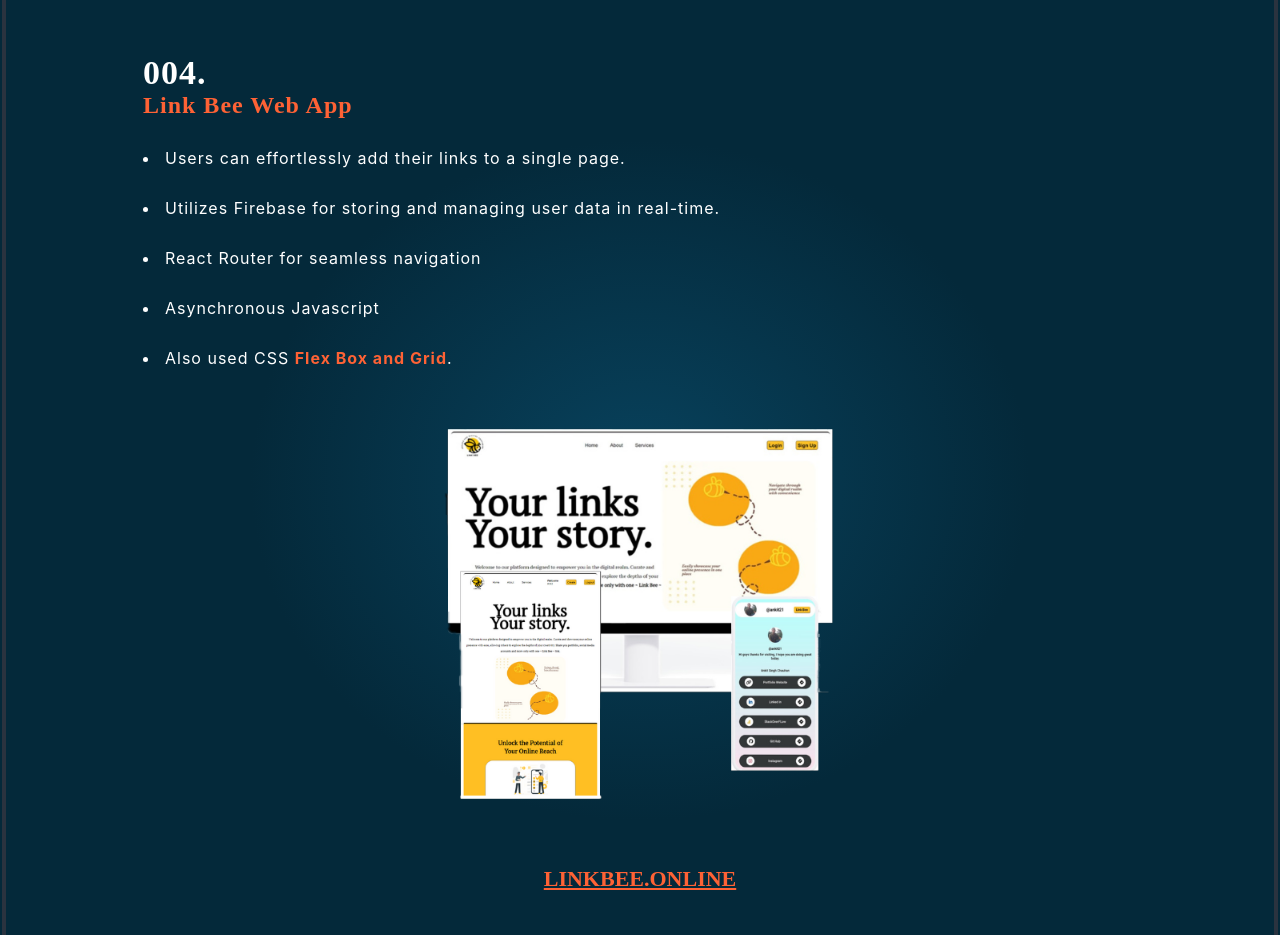
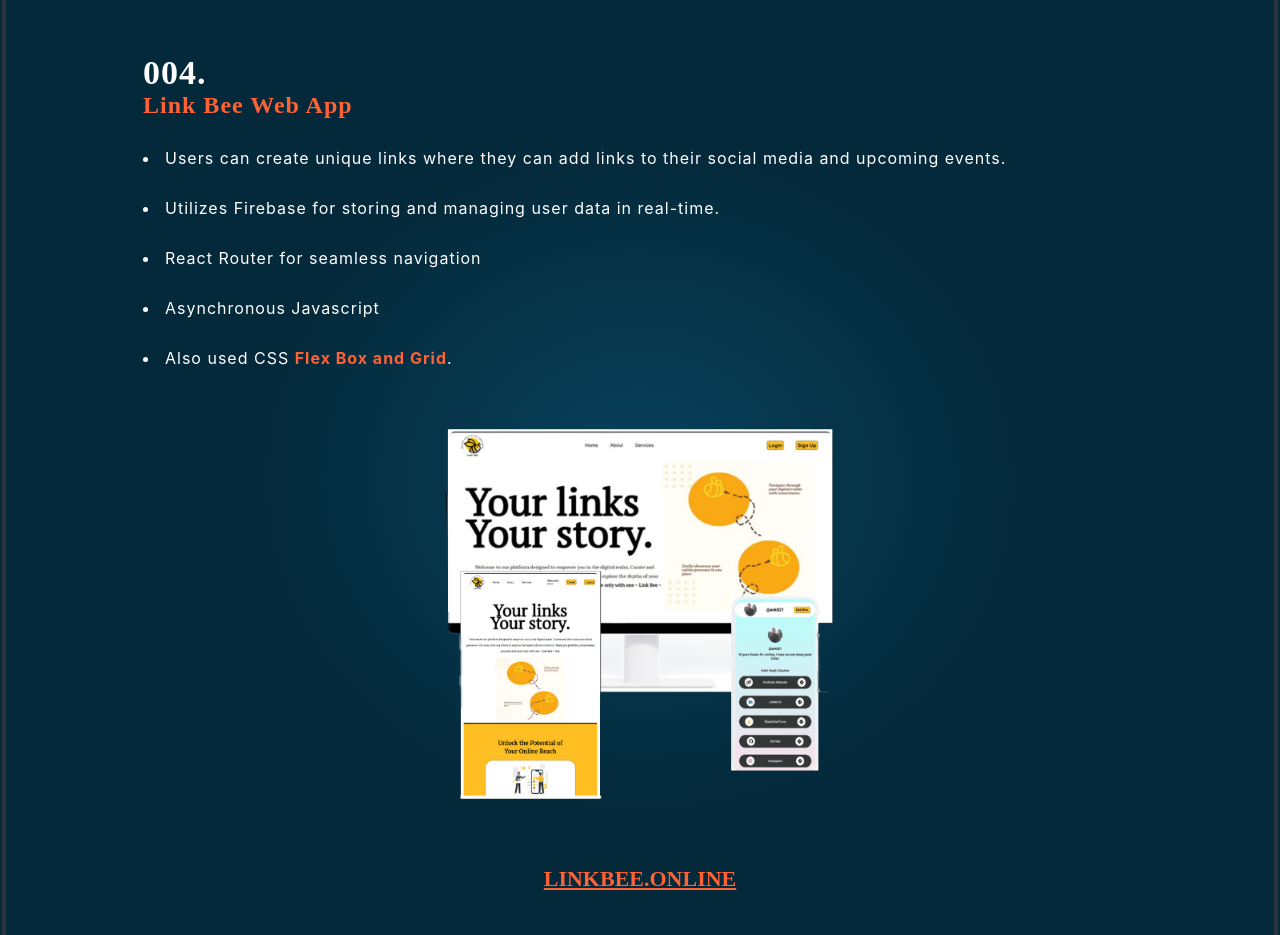
Before and after one commit to ankitsingh2105/Portfolio, a React (Create React App) app: page / in a window 1280 px wide. Shown: the part 6220-7155 px from the top of the page. Built offline with nearby package versions, Linux system fonts and the light colour scheme; a web font is replaced by a local one.

Commit message:
corrections and addition

```diff
--- a/src/COMPONENTS/Newhome.jsx
+++ b/src/COMPONENTS/Newhome.jsx
@@ -586,7 +586,8 @@
                         <div className="bakery" style={greetingstyle} >Link Bee Web App </div>
                     </div>
                     <p className="info_para" style={whitetoblack}>
-                        <li style={whitetoblack} className='lik'>Users can effortlessly add their links to a single page.</li>
+                        <li style={whitetoblack} className='lik'>
+                            Users can create unique links where they can add links to their social media and upcoming events.</li>
 
                         <li style={whitetoblack} className='lik'> Utilizes Firebase for storing and managing user data in real-time. </li>
 
```
